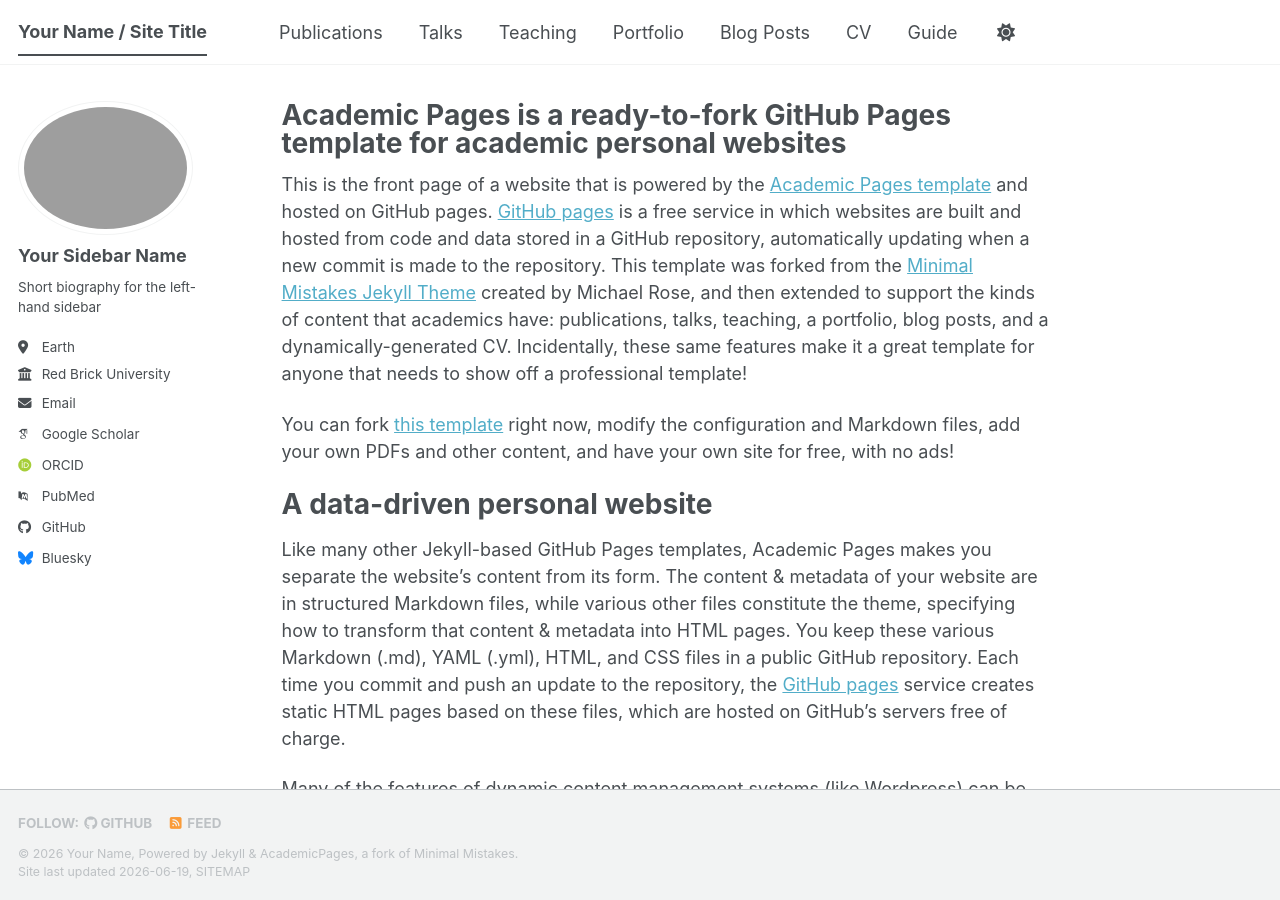
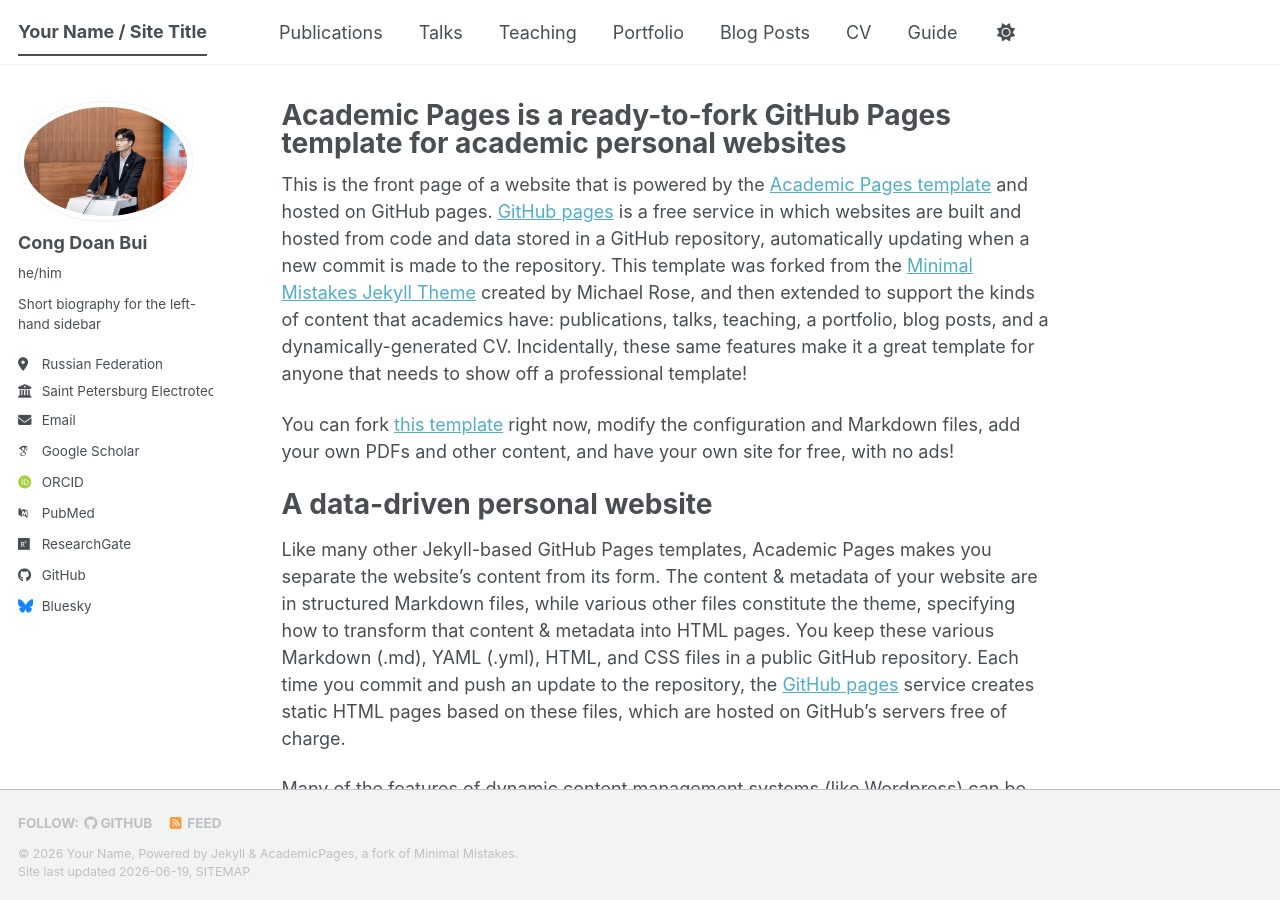
Before and after one commit to phdbui/phdbui.github.io, a Jekyll site: the page built from _pages/about.md, in a window 1280 px wide and 900 px high. Built offline with Jekyll 4.4.1, drawn with Linux system fonts in a browser that asks for light colours; some web fonts are replaced; a script bundle is joined from its source files by our own code; library files that are not in the unit come from our copies.

Commit message:
update myself info

```diff
--- a/_config.yml
+++ b/_config.yml
@@ -23,26 +23,26 @@ repository               : "phdbui/phdbui.github.io"
 #               Additional customization can be done by editing /_includes/author-profile.html
 author:
   # Biographic information
-  avatar           : "profile.png"
-  name             : "Your Sidebar Name"
-  pronouns         : # example: "she/her"
+  avatar           : "profile.jpg" #profile_backup.png
+  name             : "Cong Doan Bui"
+  pronouns         : "he/him" # example: "she/her"
   bio              : "Short biography for the left-hand sidebar"
-  location         : "Earth"
-  employer         : "Red Brick University"
+  location         : "Russian Federation"
+  employer         : "Saint Petersburg Electrotechnical University"
   uri              : # URL
-  email            : "none@example.org"
+  email            : "congdoan6997@gmail.com"
 
   # Academic websites
   academia         : # URL
   arxiv            : # URL - Update with the correct link to your profile
-  googlescholar    : "https://scholar.google.com/citations?user=PS_CX0AAAAAJ"
+  googlescholar    : "https://scholar.google.com/citations?user=zNKl4Y4AAAAJ"
   inspire-hep      : # URL
   impactstory      : # URL
-  orcid            : "https://orcid.org/yourorcidurl"
+  orcid            : "https://orcid.org/0000-0002-9937-9078"
   semantic         : # URL
   ssrn             : # URL
-  pubmed           : "https://www.ncbi.nlm.nih.gov/pubmed/?term=john+snow"
-  researchgate     : # URL
+  pubmed           : "https://www.ncbi.nlm.nih.gov/pubmed/?term=Bui+CD"
+  researchgate     : "https://www.researchgate.net/profile/Cong-Doan-Bui" # URL
   scopus           : # URL
   zotero           : # URL
 
```
